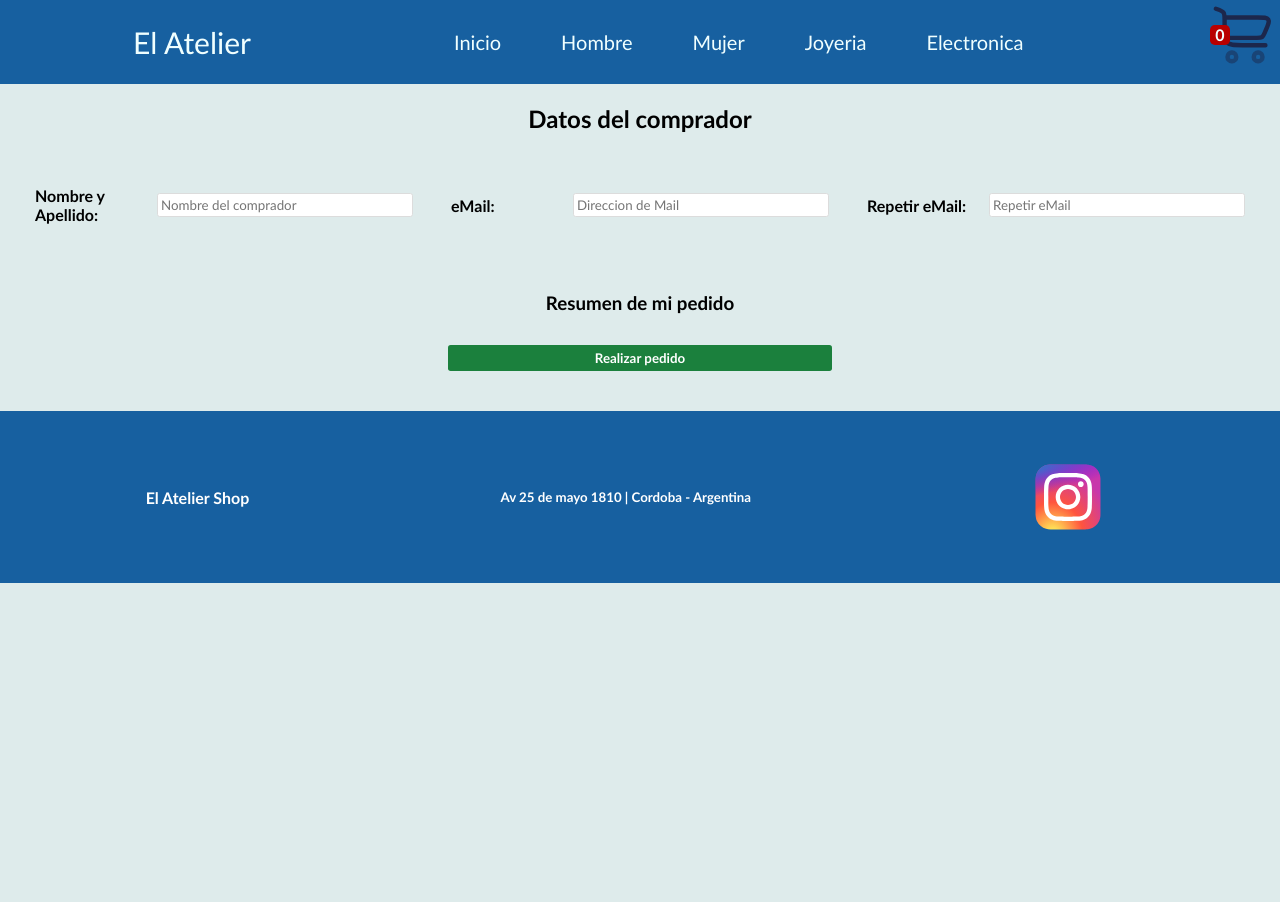
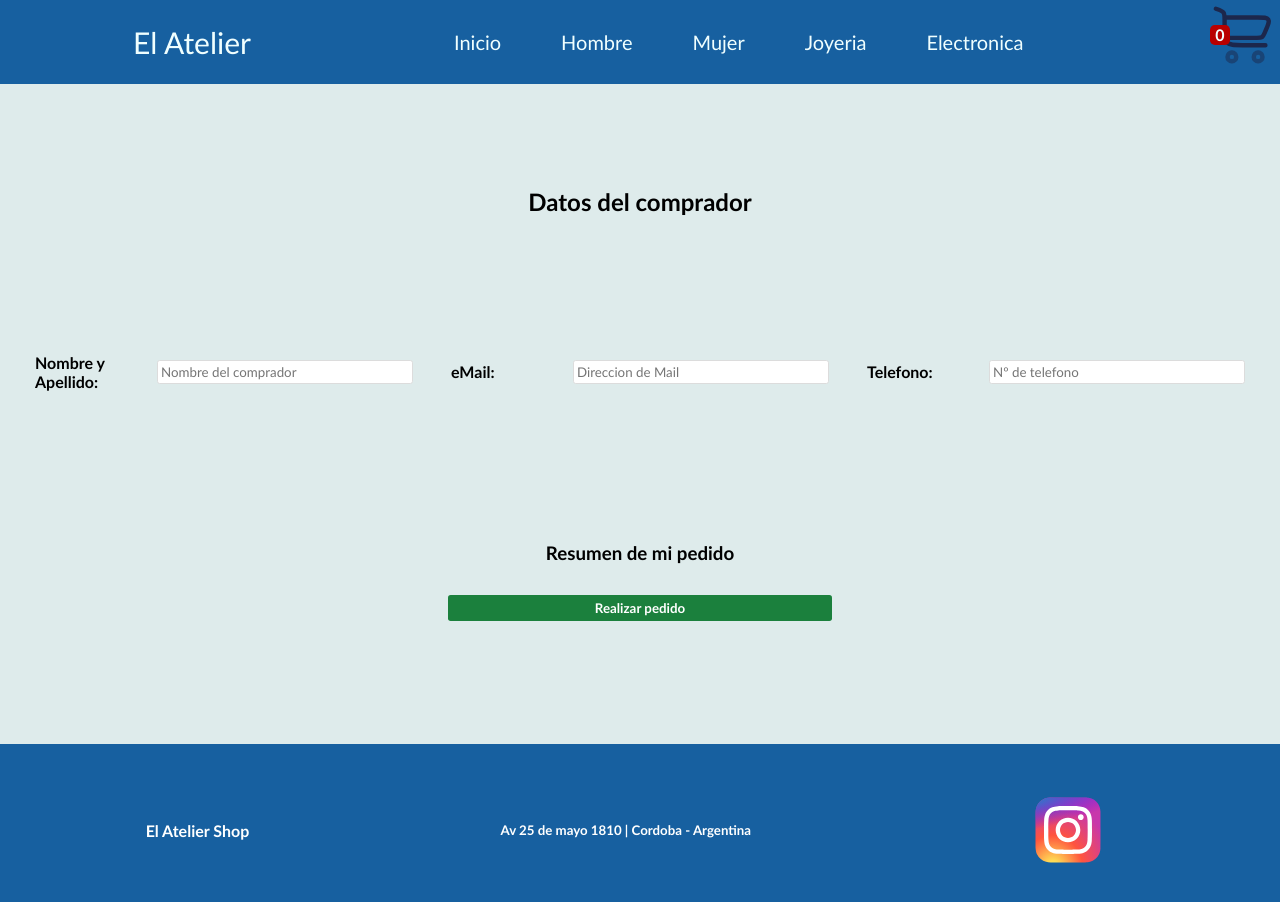
Before and after one commit to Seb-Saez/Proyecto-final-react-saez, a React (Vite) app: page /checkout in a window 1280 px wide. Shown: the top 902 px of the page. Before the commit the page ends 800 px from the top, so only its background shows below. Built offline with nearby package versions, Linux system fonts and the light colour scheme.

Commit message:
Commit final, agregando interaccion con firebase y checkout

```diff
--- a/src/components/Card/card.css
+++ b/src/components/Card/card.css
@@ -1,7 +1,8 @@
 div.card{
     border-radius: 0.3em;
     min-height: 30vh;
-    min-width: 230px;
+    min-width: 260px;
+    max-height: 50vh;
     width: 15vw;
     display: flex;
     flex-direction: column;
--- a/src/components/Cart/CartContainer.css
+++ b/src/components/Cart/CartContainer.css
@@ -1,9 +1,10 @@
 div.Cart-container{
     display: flex;
     flex-direction: column;
-    justify-content: space-between;
-    align-items: start;
+    justify-content: space-evenly;
+    align-items: center;
     gap: 20px;
+    min-height: 80vh;
 }
 
 h1{
@@ -14,7 +15,7 @@ h1{
 div.btn-container{
     display: flex;
     flex-direction: column;
-    align-items: start;
+    align-items: center;
     justify-content: space-evenly;
 }
 
--- a/src/components/CheckOut/Checkout.css
+++ b/src/components/CheckOut/Checkout.css
@@ -1,3 +1,16 @@
+/*Parte del return con ID de compra*/
+div.checkout-container{
+    min-height: 80vh;
+    display: flex;
+    flex-direction: column;
+    align-items: center;
+    justify-content: space-around;
+
+}
+
+div.checkout-container p{
+    font-size: large;
+}
 
 /*Estructura formularios*/
 form.form-container{
@@ -7,6 +20,7 @@ form.form-container{
     justify-content: space-evenly;
     gap: 50px;
     padding: 20px;
+    min-height: 80vh;
 
 }
 /*Parte de los inputs*/
--- a/src/components/CheckOut/Checkout.jsx
+++ b/src/components/CheckOut/Checkout.jsx
@@ -1,35 +1,71 @@
-import { useContext } from "react";
+import { useContext, useState } from "react";
 import CartDetail from "../CartDetail/CartDetail";
 import { CartContext } from "../Context/CartContext";
 import "./Checkout.css"
+import useBuyer from "../customHooks/useBuyer";
+import { collection, addDoc, getFirestore} from "firebase/firestore"
 
 const Checkout = ()=>{
 
-    const {cart} = useContext(CartContext)
+    const {cart, clearCart} = useContext(CartContext);
+    const {buyer, handleInputChange } = useBuyer();
+    const [orderId, setOrderId] = useState("");
 
+    const handleSubmit = async (e) => {
+      e.preventDefault();
+
+
+    const order = {
+      buyer,
+      cart,
+    };
+
+    const db = getFirestore();
+
+    console.log(order);
+    clearCart();
+
+    const pedidosRef = collection(db, "pedidos");
+
+    addDoc(pedidosRef, order)
+     .then((doc) => {
+      setOrderId(doc.id);
+     })
+
+
+  }
+
+  if (orderId){
+    return(
+      <div className="checkout-container">
+        <h2>Tu compra fue realizada con exito!</h2>
+        <p>Tu numero de orden es: {orderId} </p>
+      </div>
+    )
+  }
 
     return (
       <div className="checkout-container">
-        <form className="form-container">
+        <form className="form-container"  onSubmit={handleSubmit} >
           <h2>Datos del comprador</h2>
           <div className="inputs-container">
             <div>
               <label htmlFor="" type="" name="">
                 Nombre y Apellido:
               </label>
-              <input type="text" placeholder="Nombre del comprador" />
+              <input type="text" name="name" placeholder="Nombre del comprador"  value={buyer.name} onChange={handleInputChange} />
             </div>
             <div>
               <label htmlFor="" type="" name="">
                 eMail:
               </label>
-              <input type="email" placeholder="Direccion de Mail" />
+              <input type="email" name="email" placeholder="Direccion de Mail" value={buyer.email} onChange={handleInputChange} />
             </div>
             <div>
               <label htmlFor="" type="" name="">
-                Repetir eMail:
+                Telefono:
               </label>
-              <input type="email" placeholder="Repetir eMail" />
+              <input type="phone" name="phone" placeholder="Nº de telefono" value={buyer.phone} onChange={handleInputChange} />
             </div>
           </div>
           <div className="cart-checkout">
--- a/src/components/Context/CartProvider.jsx
+++ b/src/components/Context/CartProvider.jsx
@@ -56,7 +56,7 @@
       }, 0)
       .toFixed(2);
 
-      //Funcion para consultar stock (devuelve un booleano)(Diego)
+      //Funcion para consultar stock (devuelve un booleano)
       // const faltaStock = cart.some((i) => {
       //   const stock = 5;
       //   if (i.quantity > stock)
--- a/src/components/ItemList/itemlist.css
+++ b/src/components/ItemList/itemlist.css
@@ -4,6 +4,7 @@ div.card-container{
     flex-wrap: wrap;
     gap: 15px;
     justify-content: center;
+    min-height: 100vh;
 }
 
 div.item-list{
--- /dev/null
+++ b/src/components/customHooks/useBuyer.js
@@ -0,0 +1,18 @@
+import { useState } from "react";
+
+export default function useBuyer() {
+  const [buyer, setBuyer] = useState({
+    name: "",
+    email: "",
+    phone: "",
+  });
+
+  const handleInputChange = (e) => {
+    setBuyer({
+      ...buyer,
+      [e.target.name]: e.target.value,
+    });
+  };
+
+  return { buyer, handleInputChange };
+}
```
Also changed, not shown: 1 other file (tests, documents, lock files or other folders).
